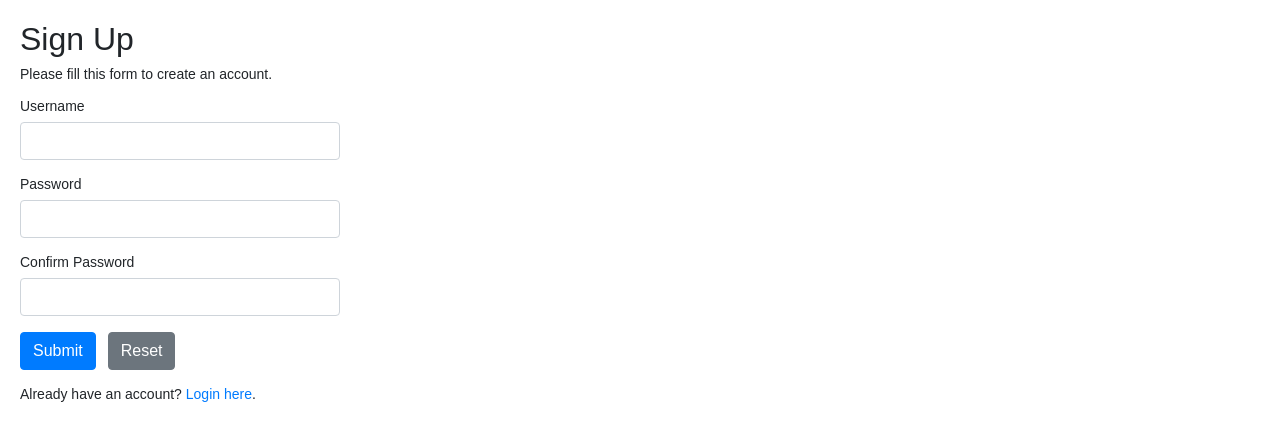
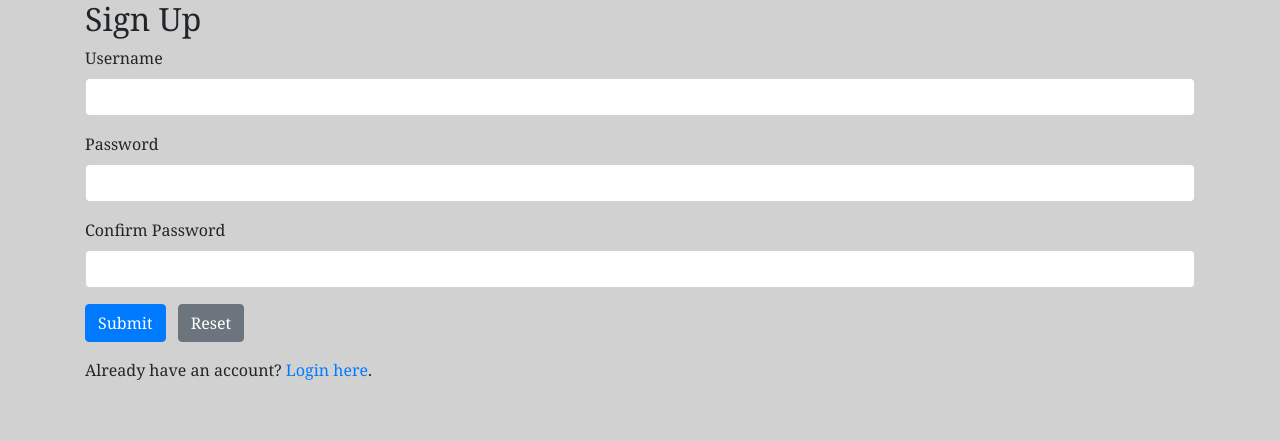
Before and after one commit to MrDudZs/SEM2-CTA, a PHP site: page /php/register.php in a window 1280 px wide. Shown: the top 441 px of the page. Run offline with PHP 8.4, Linux system fonts and the light colour scheme.

Commit message:
Update register.php
changed class names

```diff
--- a/php/register.php
+++ b/php/register.php
@@ -16,7 +16,7 @@ if($_SERVER["REQUEST_METHOD"] == "POST"){
         $username_err = "Username can only contain letters, numbers, and underscores.";
     } else{
         // Prepare a select statement
-        $sql = "SELECT id FROM users WHERE username = ?";
+        $sql = "SELECT user_id FROM users WHERE username = ?";
 
         if($stmt = mysqli_prepare($link, $sql)){
             // Bind variables to the prepared statement as parameters
@@ -101,15 +101,12 @@ if($_SERVER["REQUEST_METHOD"] == "POST"){
     <meta charset="UTF-8">
     <title>Sign Up</title>
     <link rel="stylesheet" href="https://stackpath.bootstrapcdn.com/bootstrap/4.5.2/css/bootstrap.min.css">
-    <style>
-        body{ font: 14px sans-serif; }
-        .wrapper{ width: 360px; padding: 20px; }
-    </style>
+    <link rel="stylesheet" type="text/css" href="css/mobile.css" />
+    <link rel="stylesheet" type="text/css" media="only screen and (min-width:601px)" href="css/desktop.css" />
 </head>
 <body>
-    <div class="wrapper">
+    <div class="container mob-container">
         <h2>Sign Up</h2>
-        <p>Please fill this form to create an account.</p>
         <form action="<?php echo htmlspecialchars($_SERVER["PHP_SELF"]); ?>" method="post">
             <div class="form-group">
                 <label>Username</label>
```
